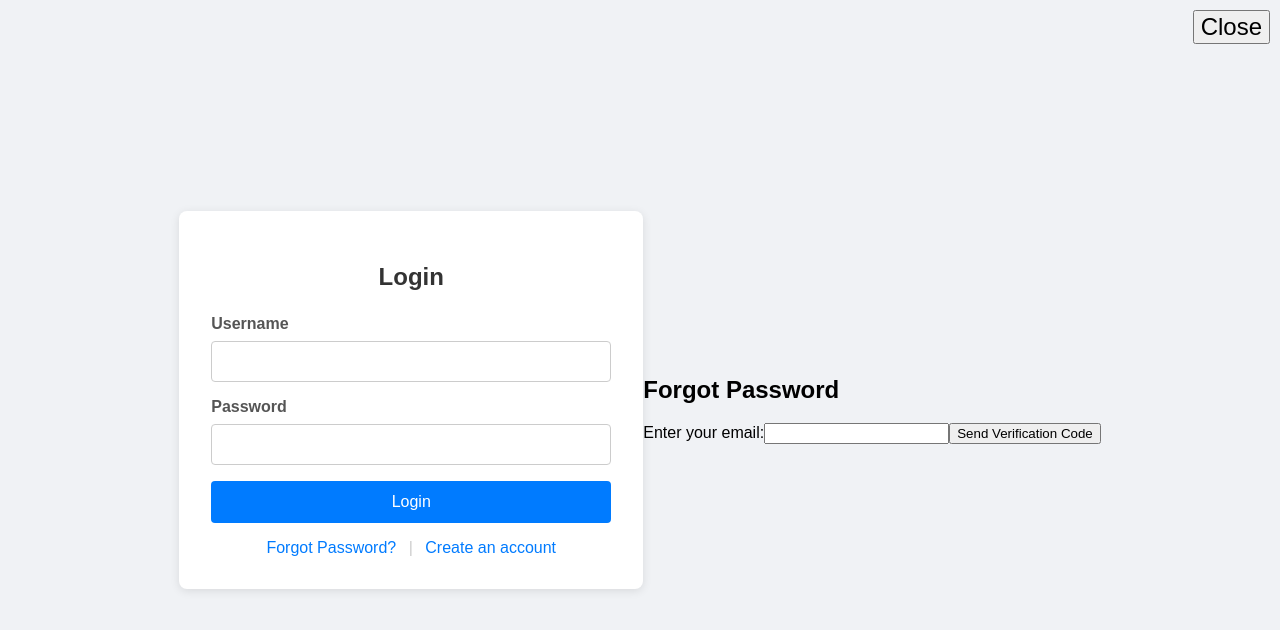
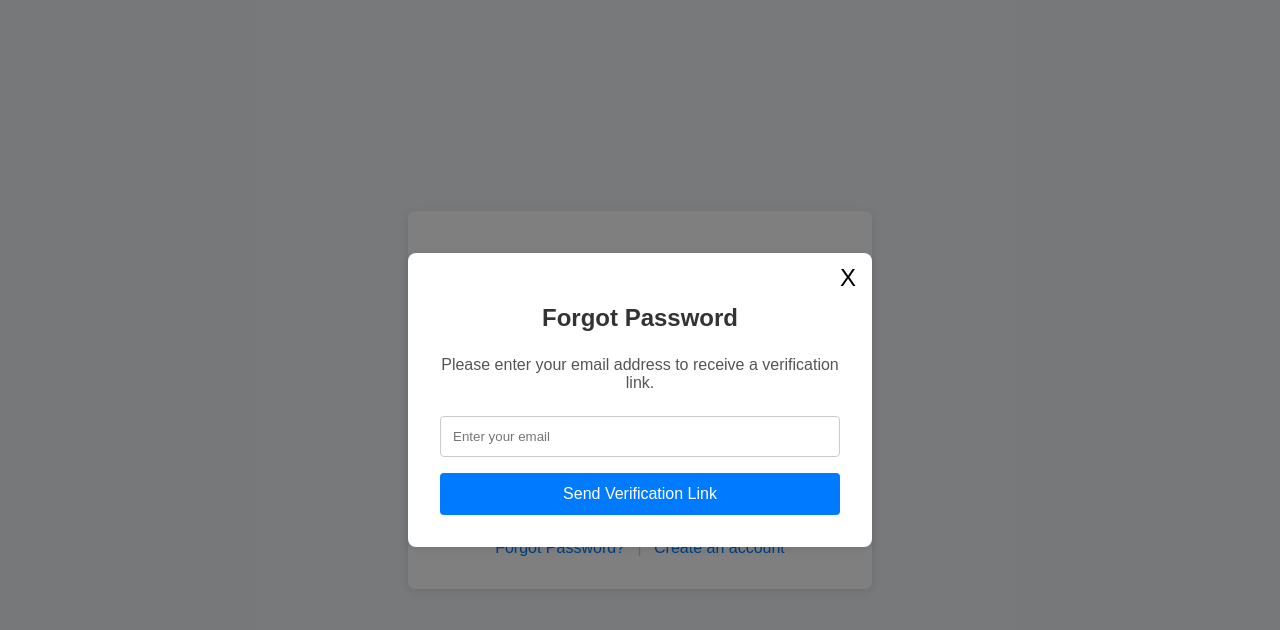
Before and after one commit to 0Aaheed0/Thikana, a React (Create React App) app: page /login in a window 1280 px wide. Both pictures are taken after a click on the button "Forgot Password?". Shown: the top 630 px of the page. Built offline with nearby package versions, Linux system fonts and the light colour scheme.

Commit message:
forgot password pop up

```diff
--- a/src/ForgotPassword.css
+++ b/src/ForgotPassword.css
@@ -1 +1,67 @@
-/* CSS for ForgotPassword component */
+.popup-overlay {
+    position: fixed;
+    top: 0;
+    left: 0;
+    right: 0;
+    bottom: 0;
+    background-color: rgba(0, 0, 0, 0.5);
+    display: flex;
+    justify-content: center;
+    align-items: center;
+  }
+
+  .popup-content {
+    background: white;
+    padding: 2rem;
+    border-radius: 8px;
+    box-shadow: 0 2px 10px rgba(0, 0, 0, 0.1);
+    width: 100%;
+    max-width: 400px;
+    text-align: center;
+    position: relative;
+  }
+
+  .close-button {
+    position: absolute;
+    top: 10px;
+    right: 10px;
+    background: transparent;
+    border: none;
+    font-size: 1.5rem;
+    cursor: pointer;
+  }
+
+  .popup-content h2 {
+    margin-bottom: 1.5rem;
+    color: #333;
+  }
+
+  .popup-content p {
+    margin-bottom: 1.5rem;
+    color: #555;
+  }
+
+  .popup-content input {
+    width: 100%;
+    padding: 0.75rem;
+    border: 1px solid #ccc;
+    border-radius: 4px;
+    box-sizing: border-box;
+    margin-bottom: 1rem;
+  }
+
+  .popup-content button[type="submit"] {
+    width: 100%;
+    padding: 0.75rem;
+    border: none;
+    border-radius: 4px;
+    background-color: #007bff;
+    color: white;
+    font-size: 1rem;
+    cursor: pointer;
+    transition: background-color 0.3s;
+  }
+
+  .popup-content button[type="submit"]:hover {
+    background-color: #0056b3;
+  }
--- a/src/ForgotPassword.js
+++ b/src/ForgotPassword.js
@@ -1,27 +1,46 @@
-import React from 'react';
+import React, { useState } from 'react';
 import './ForgotPassword.css';
 
-const ForgotPassword = ({ onForgotPasswordClose }) => {
-  const handleForgotPasswordSubmit = (e) => {
-    e.preventDefault();
-    const email = e.target.email.value;
-    console.log(`Sending verification code to ${email}`);
-    // Here you would typically handle sending the verification code
-    onForgotPasswordClose();
+const ForgotPassword = () => {
+  const [email, setEmail] = useState('');
+  const [showPopup, setShowPopup] = useState(true);
+
+  const handleEmailChange = (e) => {
+    setEmail(e.target.value);
   };
 
+  const handleSubmit = (e) => {
+    e.preventDefault();
+    // For demonstration, we'll just show an alert.
+    // In a real application, you would handle the email verification process.
+    alert(`A verification link has been sent to ${email}`);
+    setShowPopup(false);
+  };
+
+  const handleClose = () => {
+    setShowPopup(false);
+  };
+
+  if (!showPopup) {
+    return null;
+  }
+
   return (
-    <div className="forgot-password-popup">
-      <div className="forgot-password-popup-content">
+    <div className="popup-overlay">
+      <div className="popup-content">
+        <button className="close-button" onClick={handleClose}>X</button>
         <h2>Forgot Password</h2>
-        <form onSubmit={handleForgotPasswordSubmit}>
-          <label htmlFor="email">Enter your email:</label>
-          <input type="email" id="email" name="email" required />
-          <button type="submit">Send Verification Code</button>
+        <p>Please enter your email address to receive a verification link.</p>
+        <form onSubmit={handleSubmit}>
+          <input
+            type="email"
+            placeholder="Enter your email"
+            value={email}
+            onChange={handleEmailChange}
+            required
+          />
+          <button type="submit">Send Verification Link</button>
         </form>
-        <button className="close-button" onClick={onForgotPasswordClose}>
-          Close
-        </button>
       </div>
     </div>
   );
--- a/src/LoginPage.js
+++ b/src/LoginPage.js
@@ -7,10 +7,6 @@ function LoginPage() {
 
   const handleForgotPasswordClick = () => {
     setShowForgotPassword(true);
-  };
-
-  const handleForgotPasswordClose = () => {
-    setShowForgotPassword(false);
   };
 
   return (
@@ -34,7 +30,7 @@ function LoginPage() {
           <a href="/signup">Create an account</a>
         </div>
       </div>
-      {showForgotPassword && <ForgotPassword onForgotPasswordClose={handleForgotPasswordClose} />}
+      {showForgotPassword && <ForgotPassword />}
     </div>
   );
 }
```
